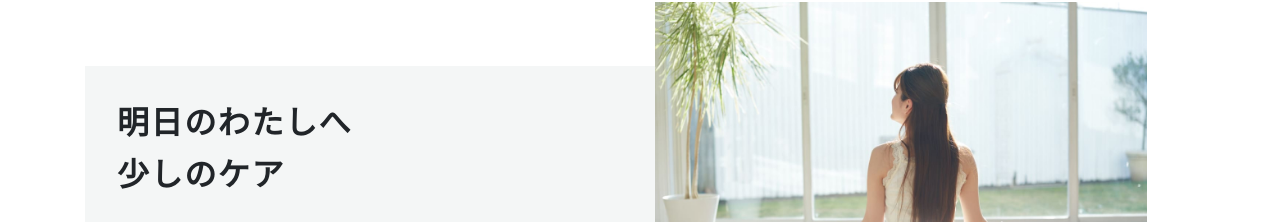
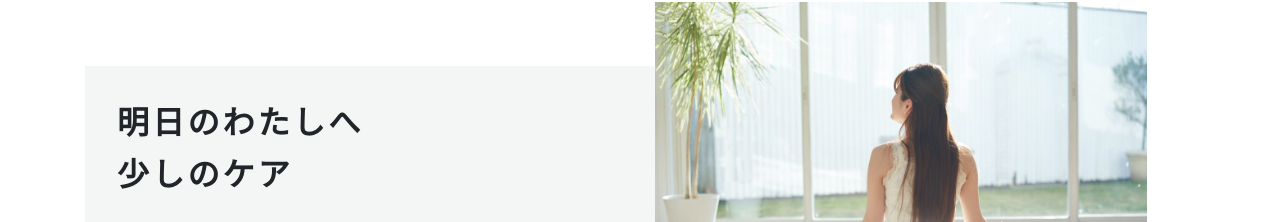
Before and after one commit to kiri9120/bf_lp2, a plain HTML site: page index.html in a window 1280 px wide. Shown: the part 767-989 px from the top of the page. Drawn offline with nearby package versions, Linux system fonts and the light colour scheme.

Commit message:
tweak letter spacing

```diff
--- a/assets/scss/style.scss
+++ b/assets/scss/style.scss
@@ -3,6 +3,10 @@
 
 body {
     letter-spacing: .1rem;
+}
+
+.letter-spacing-md {
+    letter-spacing: .2rem;
 }
 
 .wrapper {
--- a/index.html
+++ b/index.html
@@ -56,7 +56,7 @@
                         </div>
                         <div class="col-12 col-md-7 order-md-0">
                             <div class="bg-light p-4 pt-7 p-md-5 mt-md-7">
-                                <p class="display-4 font-weight-bold mb-4">明日のわたしへ<br>少しのケア</p>
+                                <p class="display-4 font-weight-bold mb-4 letter-spacing-md">明日のわたしへ<br>少しのケア</p>
                                 <div class="row">
                                     <div class="col-8 col-md-6">
                                         <p class="mb-4">オフィスや<br>通勤中</p>
```
Also changed, not shown: css/style.min.css, 1 other file.
